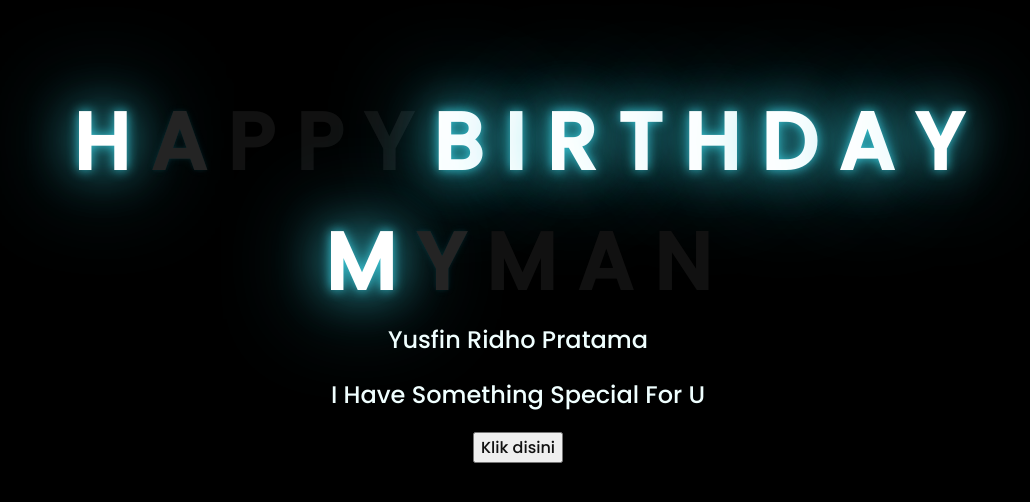
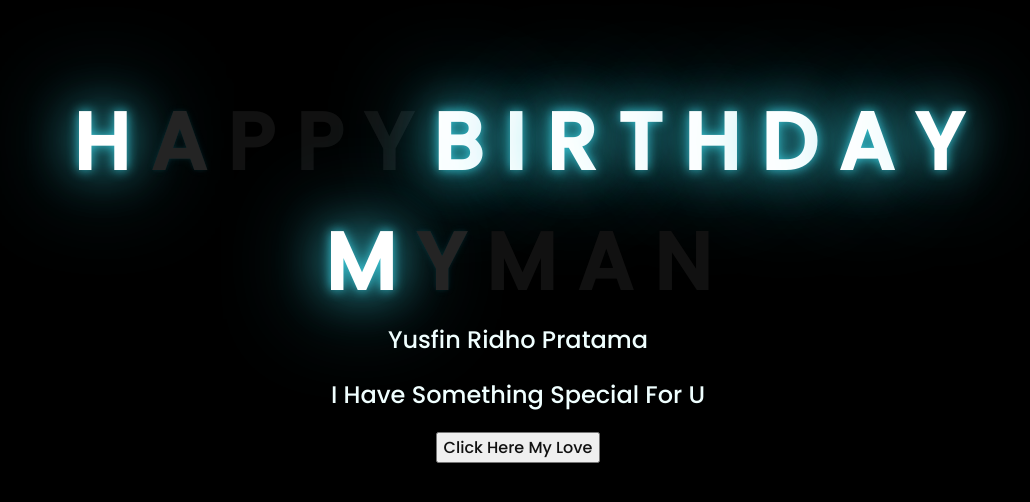
Before and after one commit to callmesaa/callmesaa.github.io, a plain HTML site: page index.html in a window 1280 px wide. Shown: the part 136-638 px from the top of the page, without its empty margins (130-1160 px from the left). Drawn offline with Linux system fonts and the light colour scheme.

Commit message:
Update index.html

```diff
--- a/index.html
+++ b/index.html
@@ -42,7 +42,7 @@
     </div>
     <div class="button">
         <button>
-            <a href="flower.html">Klik disini</a>
+            <a href="flower.html">Click Here My Love</a>
         </button>
 
     </div>
```
